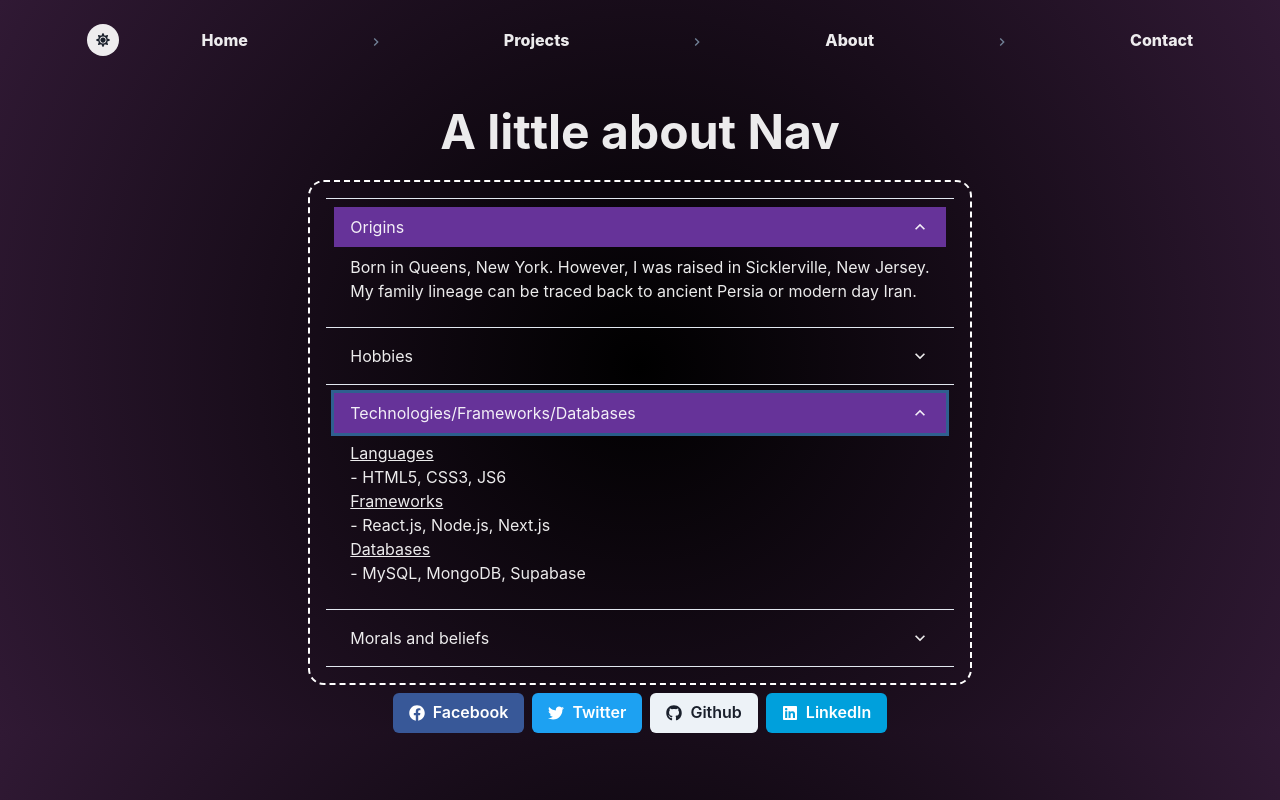
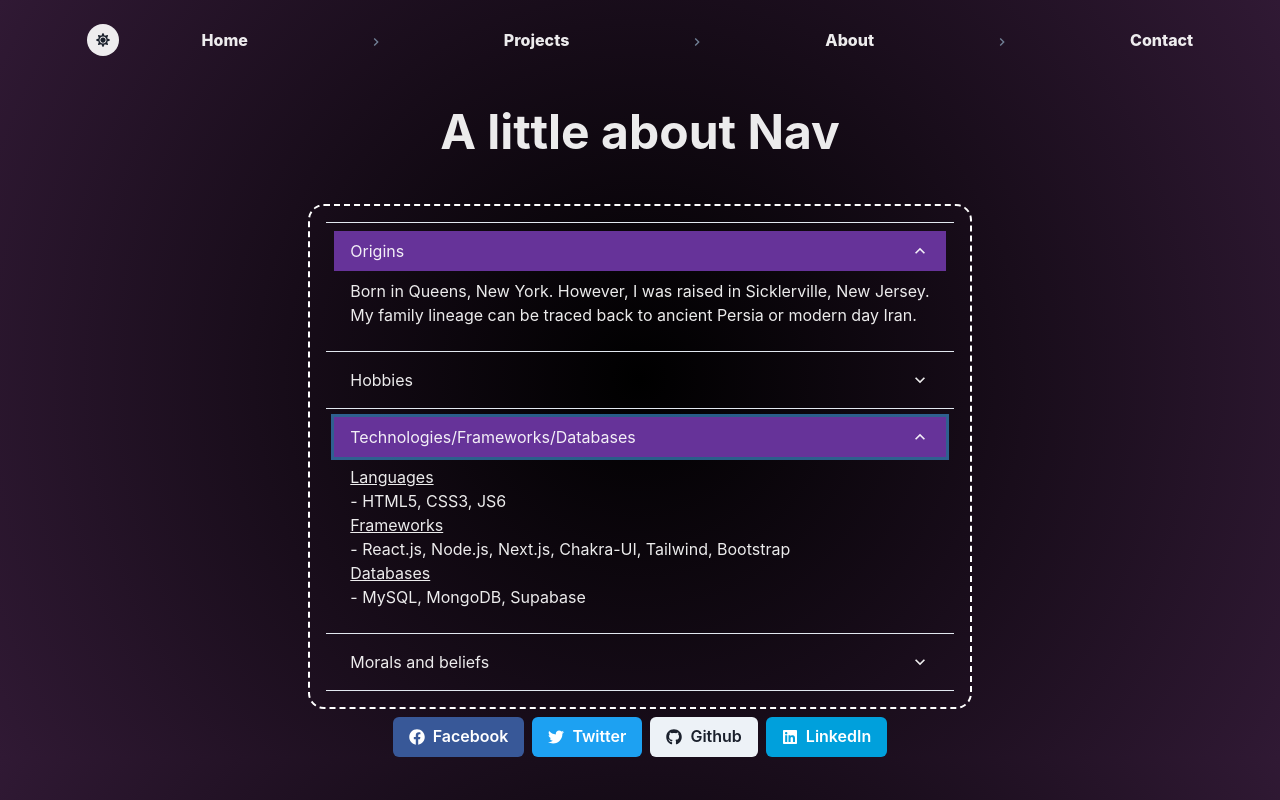
Before and after one commit to nme22/navfolio, a Next.js app: page /About in a window 1280 px wide. Both pictures are taken after a click on the button "Technologies/Frameworks/Databases". Built offline with nearby package versions, Linux system fonts and the light colour scheme.

Commit message:
touch ups

```diff
--- a/pages/About.js
+++ b/pages/About.js
@@ -2,6 +2,7 @@ import {
    Heading,
    Box,
    VStack,
+   Avatar,
    Accordion,
    AccordionItem,
    AccordionButton,
@@ -18,12 +19,14 @@ export default function About() {
          <Heading color={headingColor} size="2xl" p={4}>
             A little about Nav
          </Heading>
+         <br />
          <VStack
             p={4}
             borderColor="white"
             borderRadius="2xl"
             borderStyle="dashed"
             borderWidth="2px"
+            width="m"
             justifyContent="space-around"
          >
             <Accordion defaultIndex={[0]} allowMultiple maxW="contain">
@@ -90,7 +93,8 @@ export default function About() {
                      <br /> - HTML5, CSS3, JS6
                      <br />
                      <u> Frameworks</u>
-                     <br />- React.js, Node.js, Next.js
+                     <br />- React.js, Node.js, Next.js, Chakra-UI, Tailwind,
+                     Bootstrap
                      <br />
                      <u> Databases</u>
                      <br /> - MySQL, MongoDB, Supabase
```
